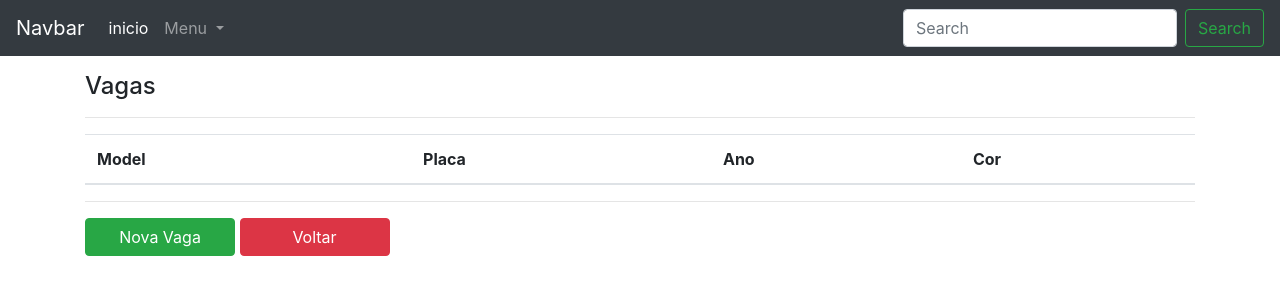
After one commit to wbsartori/vagas-web, a Django app: page /vaga/ in a window 1280 px wide. The commit adds this page. Shown: the top 300 px of the page. Run offline with Django 3.2, Linux system fonts and the light colour scheme; lists and menus that the app fills with data are empty; some libraries are stand-ins or nearby versions.

Commit message:
Ajuste das Models, Criado templates vaga, carro e cliente e ajustes nos forms de cadastros"

```diff
--- a/app/inicio/forms.py
+++ b/app/inicio/forms.py
@@ -5,9 +5,11 @@ from .models import *
 
 class ReservaForm(forms.ModelForm):
 
+    vaga = forms.ChoiceField(choices=[('0', '-- Selecione -- ')] + [(vaga.id,vaga.descricao) for vaga in Vaga.objects.all()])
+    cliente = forms.ChoiceField(choices=[('0', '-- Selecione -- ')] + [(cliente.id,cliente.nome) for cliente in Cliente.objects.all()])
     class Meta:
         model = Reserva
-        fields = ('vaga','inicio','fim','status')
+        fields = ('inicio','fim','status')
 
 class ClienteForm(forms.ModelForm):
 
--- a/app/inicio/templates/add_reserva.html
+++ b/app/inicio/templates/add_reserva.html
@@ -4,10 +4,11 @@
 
 
 {% block content %}
-<h2 class="mt-3">Nova Vaga</h2>
+<h2 class="mt-3">Reservar</h2>
 
 <hr>
     <form method="POST" class="post-form">{% csrf_token %}
+
         {{ form | crispy }}
 
         <button type="submit" class="btn btn-success">Salvar</button>
--- a/app/inicio/templates/inicio.html
+++ b/app/inicio/templates/inicio.html
@@ -4,7 +4,10 @@
 
 {% block content %}
 
-<h4 class="mt-3"> Vagas Reservadas </h4>
+<h4 class="mt-3"> Vagas Reservadas
+
+    <a href="{% url 'nova' %}" class="btn btn-primary float-right">Reservar</a>
+</h4>
 
 <hr>
 
--- /dev/null
+++ b/app/inicio/templates/list_vaga.html
@@ -0,0 +1,33 @@
+{% extends 'layout.html' %}
+{% load static %}
+
+
+{% block content %}
+
+<h4 class="mt-3">Vagas  </h4>
+
+<hr>
+<table class="table">
+    <thead>
+        <tr>
+            <th>Model</th>
+            <th>Placa</th>
+            <th>Ano</th>
+            <th>Cor</th>
+        </tr>
+    </thead>
+    <tbody >
+        {% for car in carro %}
+        <tr>
+            <td>{{car.modelo}}</td>
+            <td>{{car.placa}}</td>
+            <td>{{car.ano}}</td>
+            <td>{{car.cor}}</td>
+        </tr>
+        {% endfor %}
+    </tbody>
+</table>
+<hr>
+<a href="{% url 'cliente_novo' %}" class="btn btn-success" style="width: 150px;">Nova Vaga</a>
+<a href="{% url 'inicio' %}" class="btn btn-danger" style="width: 150px;">Voltar</a>
+{% endblock  %}
--- a/app/inicio/urls.py
+++ b/app/inicio/urls.py
@@ -6,4 +6,6 @@ urlpatterns = [
     path('nova/', post_nova_reserva, name='nova'),
     path('cliente_novo/', post_novo_cliente, name='cliente_novo'),
     path('cliente/', clientes, name='cliente'),
+    path('carro/', carros, name='carro'),
+    path('vaga/', vagas, name='vaga'),
 ]
--- a/app/inicio/views.py
+++ b/app/inicio/views.py
@@ -23,6 +23,14 @@ def clientes(request):
 
     return render(request, 'list_cliente.html', {'cliente' : cliente})
 
+
+def carros(request):
+    return render(request, 'list_carro.html')
+
+
+def vagas(request):
+    return render(request, 'list_vaga.html')
+
 def post_nova_reserva(request):
     if request.method == "POST":
         form = ReservaForm(request.POST)
--- a/app/templates/layout.html
+++ b/app/templates/layout.html
@@ -29,10 +29,11 @@
                 Menu
               </a>
               <div class="dropdown-menu" aria-labelledby="navbarDropdown">
-                <a class="dropdown-item" href="{% url 'nova' %}">Cadastro de Vagas</a>
+                <a class="dropdown-item" href="{% url 'vaga' %}">Cadastro de Vagas</a>
                 <a class="dropdown-item" href="{% url 'cliente'%}">Cadastro de Cliente</a>
+                <a class="dropdown-item" href="{% url 'carro'%}">Cadastro de Carros</a>
                 <div class="dropdown-divider"></div>
-                <a class="dropdown-item" href="#">Reservar</a>
+                <a class="dropdown-item" href="{% url 'nova' %}">Reservar</a>
               </div>
             </li>
           </ul>
```
Also changed, not shown: app/inicio/models.py (+41 -8 lines), app/inicio/templates/list_carro.html (added, +33 -0 lines), app/inicio/migrations/0001_initial.py, app/inicio/migrations/0002_auto_20200819_2135.py (deleted), app/inicio/migrations/0002_vaga.py (added), app/inicio/migrations/0003_auto_20200819_2142.py (deleted), app/inicio/migrations/0004_auto_20200819_2226.py (deleted), app/inicio/migrations/0005_auto_20200819_2250.py (deleted), app/inicio/templates/add_carro.html (added).
